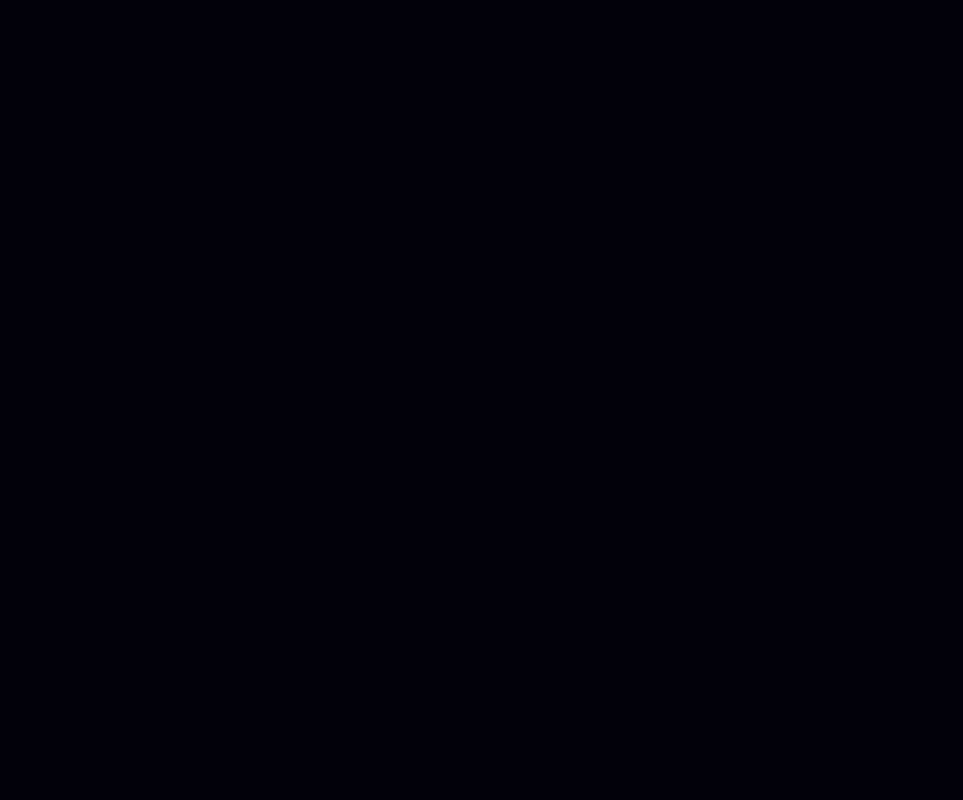
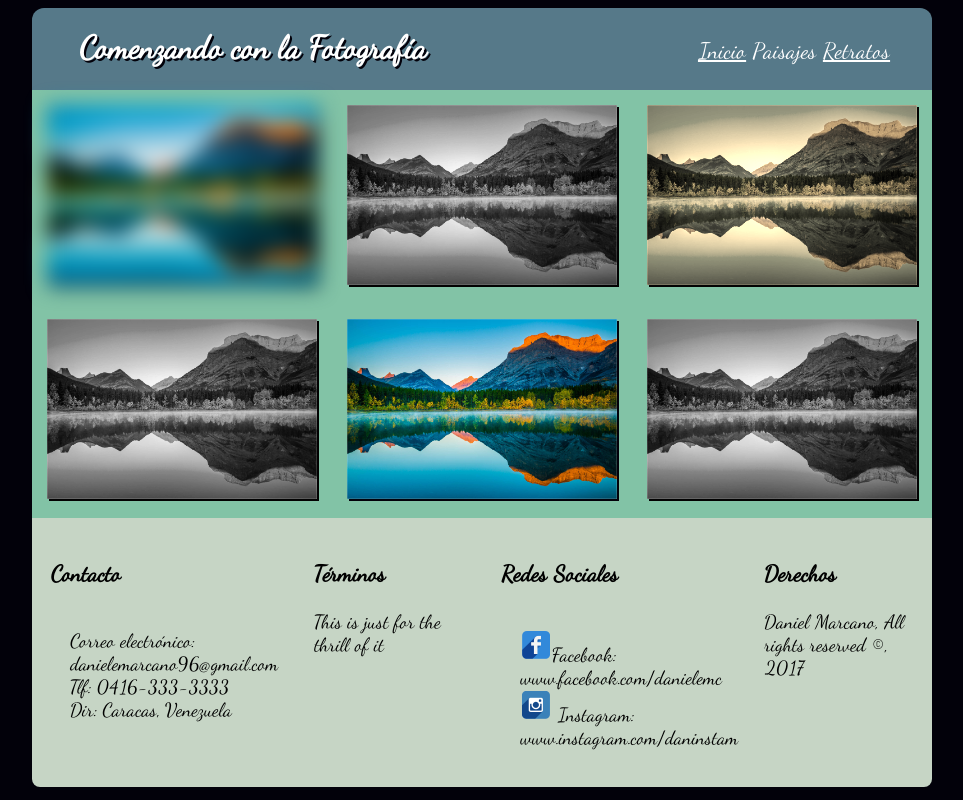
Before and after one commit to DanielMarcano/CSSYDisenoWebResponsive_Daniel_Marcano, a plain HTML site: page html/paisajes.html in a window 1280 px wide. Shown: the whole page, without its empty margins (158-1121 px from the left). Drawn offline with Linux system fonts and the light colour scheme.

Commit message:
Culminado el CSS de paisajes.html y retratos.html

```diff
--- a/html/paisajes.html
+++ b/html/paisajes.html
@@ -7,6 +7,62 @@
     <link rel="stylesheet" href="../stylesheets/styles.css">
   </head>
   <body>
-
+    <div class="contenedor">
+    <header>
+      <h1>Comenzando con la Fotografía</h1>
+      <nav>
+        <ul>
+          <li><a href="../index.html">Inicio</a></li>
+          <li><a class="no-decoration" href="paisajes.html">Paisajes</a></li>
+          <li><a href="retratos.html">Retratos</a></li>
+        </ul>
+      </nav>
+    </header>
+    <section class="gallery">
+      <article class="p1">
+        <img class="img-p1" src="../img/Landscape.jpg" alt="The picture of a landscape">
+      </article>
+      <article class="p2">
+        <img class="img-p2" src="../img/Landscape.jpg" alt="The picture of a landscape">
+      </article>
+      <article class="p3">
+        <img class="img-p3" src="../img/Landscape.jpg" alt="The picture of a landscape">
+      </article>
+      <article class="p4">
+        <img class="img-p4" src="../img/Landscape.jpg" alt="The picture of a landscape">
+      </article>
+      <article class="p5">
+        <img class="img-p5" src="../img/Landscape.jpg" alt="The picture of a landscape">
+      </article>
+      <article class="p6">
+        <img class="img-p6" src="../img/Landscape.jpg" alt="The picture of a landscape">
+      </article>
+    </section>
+    <footer>
+      <article class="f1">
+        <h3>Contacto</h3>
+        <ul>
+          <li>Correo electrónico: danielemarcano96@gmail.com</li>
+          <li>Tlf: 0416-333-3333</li>
+          <li>Dir: Caracas, Venezuela</li>
+        </ul>
+      </article>
+      <article class="f2">
+        <h3>Términos</h3>
+        <p>This is just for the thrill of it</p>
+      </article>
+      <article class="f3">
+        <h3>Redes Sociales</h3>
+        <ul>
+          <li><img src="../img/Facebook.png" alt="Facebook">Facebook: www.facebook.com/danielemc</li>
+          <li><img src="../img/Instagram.png" alt="Instagram"> Instagram: www.instagram.com/daninstam</li>
+        </ul>
+      </article>
+      <article class="f4">
+        <h3>Derechos</h3>
+        <p>Daniel Marcano, All rights reserved &copy;, 2017</p>
+      </article>
+    </footer>
+  </div>
   </body>
 </html>
--- a/stylesheets/styles.css
+++ b/stylesheets/styles.css
@@ -155,6 +155,43 @@ footer {
     padding: 1em;
   }
 
+/* retratos.html, paisajes.html*/
+[class^="p"] {
+  width: 33.33%;
+}
+
+article > img {
+  width: 90%;
+}
+
+.gallery {
+    width: 100%;
+    background-color: #82c3a6;
+    display: flex;
+    flex-flow: row wrap;
+    flex-basis: 1;
+    order: 2;
+}
+
+.gallery > article:nth-child(1) {
+  -webkit-filter: blur(10px);
+  filter: blur(10px);
+}
+
+.gallery > article:nth-child(even) {
+  -webkit-filter: grayscale(100%);
+  filter: grayscale(100%);
+}
+
+.gallery > article:nth-child(3) {
+  -webkit-filter: sepia(90%);
+  filter: sepia(90%);
+}
+
+
+
+
+
 }
 
 
@@ -184,7 +221,8 @@ footer {
 
   footer {
     display: flex;
-    flex-flow: column wrap;
+    flex-flow: row wrap;
+    order: 3;
   }
 
   li img {
@@ -201,6 +239,23 @@ footer {
     padding: 1em;
   }
 
+  [class^="p"] {
+    width: 100%;
+  }
+
+  article > img {
+    width: 80%;
+    margin: 10%;
+  }
+
+  .gallery {
+      width: 100%;
+      background-color: #82c3a6;
+      display: flex;
+      flex-flow: column wrap;
+      order: 2;
+  }
+
 
 
 }
```
Also changed, not shown: html/retratos.html (+57 -1 lines).
